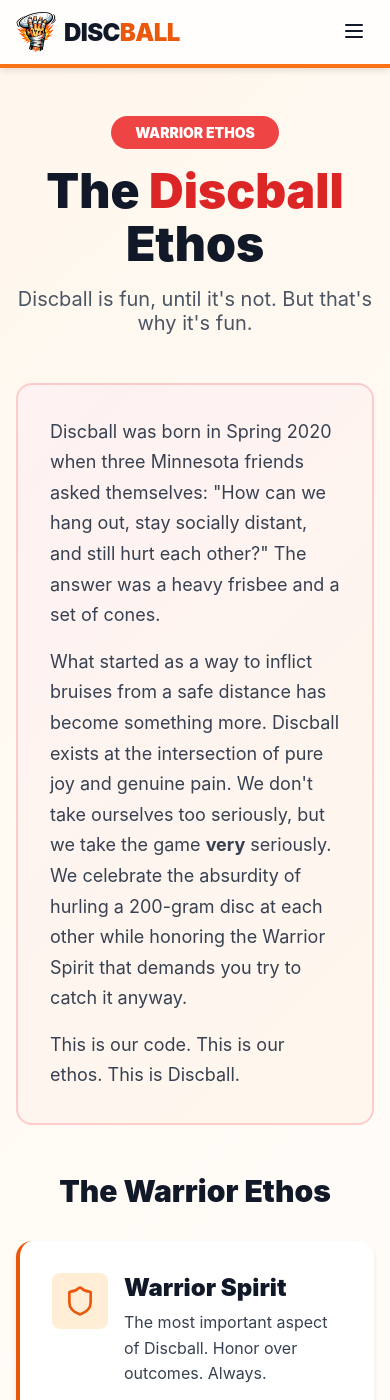
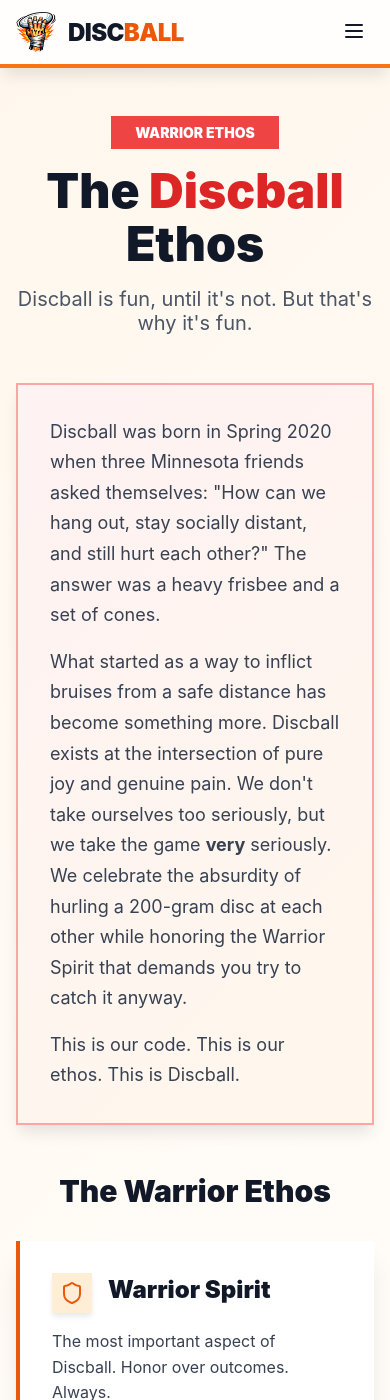
Before and after one commit to joshcutler/discball.ninja, a Jekyll site: the page built from the-ethos.html, in a window 390 px wide and 1400 px high. Built offline with Jekyll 4.4.1, drawn with Linux system fonts in a browser that asks for light colours.

Commit message:
Update styling to match Figma design and improve mobile layouts
- Adopt Figma color scheme: darker hero gradient, sharp corners, heavier shadows
- Update border colors to match Figma (-300 shades for intro boxes, FAQ items)
- Remove emojis from rules page Outs & Elimination section
- Restructure safety box so icon+title row sits above body text on mobile
- Ethos value cards: show subtitle below icon+title on mobile, inline on desktop
- Smaller value icons on mobile with proper vertical alignment

Co-Authored-By: Claude Opus 4.6 <noreply@anthropic.com>

```diff
--- a/assets/css/style.css
+++ b/assets/css/style.css
@@ -37,7 +37,7 @@ img {
   position: sticky;
   top: 0;
   z-index: 50;
-  box-shadow: 0 4px 6px -1px rgba(0, 0, 0, 0.1);
+  box-shadow: 0 10px 15px -3px rgba(0, 0, 0, 0.1);
 }
 
 .nav-inner {
@@ -53,7 +53,7 @@ img {
 .nav-logo {
   display: flex;
   align-items: center;
-  gap: 0.5rem;
+  gap: 0.75rem;
 }
 
 .nav-logo-img {
@@ -98,7 +98,7 @@ img {
 .nav-links a.active {
   background: #f97316;
   color: white;
-  box-shadow: 0 4px 6px -1px rgba(0, 0, 0, 0.1);
+  box-shadow: 0 10px 15px -3px rgba(0, 0, 0, 0.1);
 }
 
 .nav-mobile-toggle {
@@ -162,8 +162,8 @@ img {
 .hero-gradient {
   position: absolute;
   inset: 0;
-  background: linear-gradient(135deg, #ea580c, #dc2626, #7e22ce);
-  opacity: 0.9;
+  background: linear-gradient(135deg, #ea580c, #b91c1c, #111827);
+  opacity: 0.95;
 }
 
 .hero-bg {
@@ -172,7 +172,7 @@ img {
   background-size: cover;
   background-position: center;
   background-image: url("https://images.unsplash.com/photo-1772418306798-db30a1f8eeb7?crop=entropy&cs=tinysrgb&fit=max&fm=jpg&ixid=M3w3Nzg4Nzd8MHwxfHNlYXJjaHwxfHxmcmlzYmVlJTIwYWN0aW9uJTIwc3BvcnRzfGVufDF8fHx8MTc3MzA3ODQ2Nnww&ixlib=rb-4.1.0&q=80&w=1080&utm_source=figma&utm_medium=referral");
-  opacity: 0.2;
+  opacity: 0.15;
 }
 
 .hero-content {
@@ -189,8 +189,7 @@ img {
   background: #facc15;
   color: #111827;
   padding: 0.5rem 1rem;
-  border-radius: 9999px;
-  box-shadow: 0 4px 6px -1px rgba(0, 0, 0, 0.1);
+  box-shadow: 0 25px 50px -12px rgba(0, 0, 0, 0.25);
   transform: rotate(-2deg);
   font-weight: 900;
 }
@@ -324,8 +323,8 @@ img {
 
 .feature-card {
   padding: 1.5rem;
-  border-radius: 0.75rem;
   text-align: center;
+  box-shadow: 0 10px 15px -3px rgba(0, 0, 0, 0.1);
 }
 
 .feature-card.orange {
@@ -337,11 +336,11 @@ img {
 }
 
 .feature-card.purple {
-  background: linear-gradient(135deg, #f3e8ff, #e9d5ff);
+  background: linear-gradient(135deg, #fef9c3, #fde68a);
 }
 
 .feature-card.blue {
-  background: linear-gradient(135deg, #dbeafe, #bfdbfe);
+  background: linear-gradient(135deg, #ffedd5, #fecaca);
 }
 
 .feature-card svg {
@@ -356,8 +355,8 @@ img {
 
 .feature-card.orange svg { stroke: #ea580c; }
 .feature-card.red svg { stroke: #dc2626; }
-.feature-card.purple svg { stroke: #9333ea; }
-.feature-card.blue svg { stroke: #2563eb; }
+.feature-card.purple svg { stroke: #ca8a04; }
+.feature-card.blue svg { stroke: #ea580c; }
 
 .feature-card h3 {
   font-weight: 900;
@@ -384,10 +383,10 @@ img {
 .link-card {
   background: white;
   padding: 2rem;
-  border-radius: 1rem;
-  box-shadow: 0 4px 6px -1px rgba(0, 0, 0, 0.1);
+  box-shadow: 0 20px 25px -5px rgba(0, 0, 0, 0.1);
   transition: all 0.2s;
   display: block;
+  border-left: 4px solid;
 }
 
 .link-card:hover {
@@ -395,23 +394,23 @@ img {
   transform: scale(1.05);
 }
 
-.link-card.orange-top { border-top: 4px solid #f97316; }
-.link-card.red-top { border-top: 4px solid #ef4444; }
-.link-card.purple-top { border-top: 4px solid #a855f7; }
+.link-card.orange-top { border-left-color: #f97316; }
+.link-card.red-top { border-left-color: #ef4444; }
+.link-card.purple-top { border-left-color: #eab308; }
 
 .link-card-icon {
   width: 4rem;
   height: 4rem;
-  border-radius: 50%;
   display: flex;
   align-items: center;
   justify-content: center;
   margin-bottom: 1rem;
+  box-shadow: 0 4px 6px -1px rgba(0, 0, 0, 0.1);
 }
 
 .link-card-icon.orange { background: #ffedd5; }
 .link-card-icon.red { background: #fee2e2; }
-.link-card-icon.purple { background: #f3e8ff; }
+.link-card-icon.purple { background: #fef9c3; }
 
 .link-card-icon svg {
   width: 32px;
@@ -424,7 +423,7 @@ img {
 
 .link-card-icon.orange svg { stroke: #ea580c; }
 .link-card-icon.red svg { stroke: #dc2626; }
-.link-card-icon.purple svg { stroke: #9333ea; }
+.link-card-icon.purple svg { stroke: #ca8a04; }
 
 .link-card h3 {
   font-size: 1.5rem;
@@ -440,7 +439,7 @@ img {
 
 /* ===== CTA Section ===== */
 .cta-section {
-  background: linear-gradient(to right, #f97316, #dc2626);
+  background: linear-gradient(to right, #ea580c, #b91c1c);
   padding: 4rem 1rem;
 }
 
@@ -465,12 +464,12 @@ img {
 }
 
 .cta-quote {
-  background: rgba(255, 255, 255, 0.2);
+  background: rgba(0, 0, 0, 0.3);
   backdrop-filter: blur(12px);
   -webkit-backdrop-filter: blur(12px);
-  border-radius: 1rem;
   padding: 2rem;
-  border: 2px solid rgba(255, 255, 255, 0.3);
+  border: 2px solid rgba(255, 255, 255, 0.2);
+  box-shadow: 0 25px 50px -12px rgba(0, 0, 0, 0.25);
 }
 
 .cta-quote p {
@@ -501,7 +500,7 @@ img {
   display: flex;
   align-items: center;
   justify-content: center;
-  gap: 0.5rem;
+  gap: 0.75rem;
   margin-bottom: 1rem;
 }
 
@@ -545,7 +544,6 @@ img {
   display: inline-block;
   color: white;
   padding: 0.5rem 1.5rem;
-  border-radius: 9999px;
   margin-bottom: 1rem;
   font-weight: 900;
   font-size: 0.875rem;
@@ -553,7 +551,7 @@ img {
 
 .page-badge.orange { background: #f97316; }
 .page-badge.red { background: #ef4444; }
-.page-badge.purple { background: #a855f7; }
+.page-badge.purple { background: #eab308; color: #111827; }
 
 .page-header h1 {
   font-size: 3rem;
@@ -565,7 +563,7 @@ img {
 
 .page-header h1 span.orange { color: #ea580c; }
 .page-header h1 span.red { color: #dc2626; }
-.page-header h1 span.purple { color: #9333ea; }
+.page-header h1 span.purple { color: #ca8a04; }
 
 .page-header .subtitle {
   font-size: 1.25rem;
@@ -574,25 +572,25 @@ img {
 
 /* Intro Box */
 .intro-box {
-  border-radius: 1rem;
   padding: 2rem;
   margin-bottom: 3rem;
   border: 2px solid;
+  box-shadow: 0 10px 15px -3px rgba(0, 0, 0, 0.1);
 }
 
 .intro-box.orange {
   background: linear-gradient(135deg, #fff7ed, #fef2f2);
-  border-color: #fed7aa;
+  border-color: #fdba74;
 }
 
 .intro-box.red {
   background: linear-gradient(135deg, #fef2f2, #fff7ed);
-  border-color: #fecaca;
+  border-color: #fca5a5;
 }
 
 .intro-box.purple {
-  background: linear-gradient(135deg, #faf5ff, #eff6ff);
-  border-color: #e9d5ff;
+  background: linear-gradient(135deg, #fefce8, #fff7ed);
+  border-color: #fde047;
 }
 
 .intro-box p {
@@ -658,7 +656,6 @@ img {
 
 .card {
   background: white;
-  border-radius: 0.75rem;
   padding: 1.5rem;
   box-shadow: 0 4px 6px -1px rgba(0, 0, 0, 0.1);
 }
@@ -677,9 +674,8 @@ img {
 /* Numbered steps */
 .step-card {
   background: white;
-  border-radius: 0.75rem;
   padding: 1.5rem;
-  box-shadow: 0 4px 6px -1px rgba(0, 0, 0, 0.1);
+  box-shadow: 0 20px 25px -5px rgba(0, 0, 0, 0.1);
   border-left: 4px solid;
 }
 
@@ -698,7 +694,6 @@ img {
 .step-number {
   width: 2rem;
   height: 2rem;
-  border-radius: 50%;
   display: flex;
   align-items: center;
   justify-content: center;
@@ -727,9 +722,8 @@ img {
 /* Special rule items */
 .special-rule {
   background: white;
-  border-radius: 0.75rem;
   padding: 1rem 1.5rem;
-  box-shadow: 0 4px 6px -1px rgba(0, 0, 0, 0.1);
+  box-shadow: 0 10px 15px -3px rgba(0, 0, 0, 0.1);
   display: flex;
   align-items: flex-start;
   gap: 0.75rem;
@@ -752,7 +746,6 @@ img {
 
 /* Pro tips box */
 .tips-box {
-  border-radius: 1rem;
   padding: 2rem;
   border: 2px solid #fde68a;
   background: linear-gradient(135deg, #fefce8, #fff7ed);
@@ -785,14 +778,17 @@ img {
 .safety-box {
   background: #fef2f2;
   border: 2px solid #fca5a5;
-  border-radius: 1rem;
   padding: 2rem;
-  display: flex;
-  align-items: flex-start;
-  gap: 1rem;
 }
 
-.safety-box svg {
+.safety-header {
+  display: flex;
+  align-items: center;
+  gap: 1rem;
+  margin-bottom: 0.75rem;
+}
+
+.safety-header svg {
   width: 32px;
   height: 32px;
   stroke: #dc2626;
@@ -801,14 +797,12 @@ img {
   stroke-linecap: round;
   stroke-linejoin: round;
   flex-shrink: 0;
-  margin-top: 0.25rem;
 }
 
 .safety-box h3 {
   font-size: 1.25rem;
   font-weight: 900;
   color: #111827;
-  margin-bottom: 0.5rem;
 }
 
 .safety-box p {
@@ -847,9 +841,8 @@ img {
 
 .value-card {
   background: white;
-  border-radius: 1rem;
   padding: 2rem;
-  box-shadow: 0 4px 6px -1px rgba(0, 0, 0, 0.1);
+  box-shadow: 0 20px 25px -5px rgba(0, 0, 0, 0.1);
   border-left: 4px solid;
   margin-bottom: 1.5rem;
 }
@@ -870,11 +863,11 @@ img {
 
 .value-icon {
   padding: 0.75rem;
-  border-radius: 0.5rem;
   flex-shrink: 0;
   display: flex;
   align-items: center;
   justify-content: center;
+  box-shadow: 0 4px 6px -1px rgba(0, 0, 0, 0.1);
 }
 
 .value-icon.yellow { background: #fef9c3; }
@@ -907,10 +900,16 @@ img {
   margin-bottom: 0.5rem;
 }
 
-.value-card > .value-header + p {
+.value-desc-desktop {
   color: #374151;
+  line-height: 1.6;
+}
+
+.value-desc-mobile {
+  display: none;
+  color: #374151;
+  line-height: 1.6;
   margin-bottom: 0.75rem;
-  line-height: 1.6;
 }
 
 .value-list {
@@ -943,7 +942,6 @@ img {
 /* Oath */
 .oath-box {
   background: linear-gradient(135deg, #dc2626, #ea580c);
-  border-radius: 1rem;
   padding: 2rem;
   color: white;
   box-shadow: 0 25px 50px -12px rgba(0, 0, 0, 0.25);
@@ -960,7 +958,6 @@ img {
 /* Closing box */
 .closing-box {
   background: #f9fafb;
-  border-radius: 1rem;
   padding: 2rem;
   text-align: center;
 }
@@ -1000,15 +997,14 @@ img {
 
 .faq-item {
   background: white;
-  border-radius: 0.75rem;
-  box-shadow: 0 4px 6px -1px rgba(0, 0, 0, 0.1);
+  box-shadow: 0 20px 25px -5px rgba(0, 0, 0, 0.1);
   overflow: hidden;
-  border: 2px solid #f3f4f6;
+  border-left: 4px solid #fdba74;
   transition: border-color 0.2s;
 }
 
 .faq-item:hover {
-  border-color: #fed7aa;
+  border-left-color: #fb923c;
 }
 
 .faq-toggle {
@@ -1091,7 +1087,6 @@ img {
 .faq-cta {
   margin-top: 3rem;
   background: linear-gradient(to right, #f97316, #dc2626);
-  border-radius: 1rem;
   padding: 2rem;
   text-align: center;
   color: white;
@@ -1171,4 +1166,25 @@ img {
   .card-stack {
     padding-left: 0;
   }
+
+  .value-desc-desktop {
+    display: none;
+  }
+
+  .value-desc-mobile {
+    display: block;
+  }
+
+  .value-header {
+    align-items: center;
+  }
+
+  .value-icon {
+    padding: 0.5rem;
+  }
+
+  .value-icon svg {
+    width: 24px;
+    height: 24px;
+  }
 }
--- a/the-ethos.html
+++ b/the-ethos.html
@@ -44,9 +44,10 @@ nav_id: ethos
           </div>
           <div>
             <h3>Warrior Spirit</h3>
-            <p style="color:#374151;line-height:1.6">The most important aspect of Discball. Honor over outcomes. Always.</p>
+            <p class="value-desc-desktop">The most important aspect of Discball. Honor over outcomes. Always.</p>
           </div>
         </div>
+        <p class="value-desc-mobile">The most important aspect of Discball. Honor over outcomes. Always.</p>
         <ul class="value-list">
           <li><span class="bullet orange">&#8226;</span><span>Be a badass. Getting hurt is good. Getting injured is not. Know the difference.</span></li>
           <li><span class="bullet orange">&#8226;</span><span>Try hard, even when it's strategically bad to do so</span></li>
@@ -64,9 +65,10 @@ nav_id: ethos
           </div>
           <div>
             <h3>Shit Talking</h3>
-            <p style="color:#374151;line-height:1.6">Highly encouraged. If not required.</p>
+            <p class="value-desc-desktop">Highly encouraged. If not required.</p>
           </div>
         </div>
+        <p class="value-desc-mobile">Highly encouraged. If not required.</p>
         <ul class="value-list">
           <li><span class="bullet red">&#8226;</span><span>Getting your opponent on tilt is a legitimate strategy</span></li>
           <li><span class="bullet red">&#8226;</span><span>Creative trash talk is an art form. Master it.</span></li>
@@ -84,9 +86,10 @@ nav_id: ethos
           </div>
           <div>
             <h3>Year Round</h3>
-            <p style="color:#374151;line-height:1.6">Discball is a year-round sport. Playing in the winter just makes it hurt more.</p>
+            <p class="value-desc-desktop">Discball is a year-round sport. Playing in the winter just makes it hurt more.</p>
           </div>
         </div>
+        <p class="value-desc-mobile">Discball is a year-round sport. Playing in the winter just makes it hurt more.</p>
         <ul class="value-list">
           <li><span class="bullet blue">&#8226;</span><span>Rain, snow, sleet, heat. None of these are excuses.</span></li>
           <li><span class="bullet blue">&#8226;</span><span>Cold hands make catches harder and drops funnier</span></li>
@@ -103,9 +106,10 @@ nav_id: ethos
           </div>
           <div>
             <h3>Pain is the Point</h3>
-            <p style="color:#374151;line-height:1.6">Discball is fun, until it's not. But that's why it's fun.</p>
+            <p class="value-desc-desktop">Discball is fun, until it's not. But that's why it's fun.</p>
           </div>
         </div>
+        <p class="value-desc-mobile">Discball is fun, until it's not. But that's why it's fun.</p>
         <ul class="value-list">
           <li><span class="bullet yellow">&#8226;</span><span>The heavier the disc, the better the bruises</span></li>
           <li><span class="bullet yellow">&#8226;</span><span>A Buzzsaw to the thigh builds character</span></li>
@@ -123,9 +127,10 @@ nav_id: ethos
           </div>
           <div>
             <h3>Honor</h3>
-            <p style="color:#374151;line-height:1.6">Self-policed. Self-governed. The game only works if you're honest.</p>
+            <p class="value-desc-desktop">Self-policed. Self-governed. The game only works if you're honest.</p>
           </div>
         </div>
+        <p class="value-desc-mobile">Self-policed. Self-governed. The game only works if you're honest.</p>
         <ul class="value-list">
           <li><span class="bullet purple">&#8226;</span><span>Call your own outs. Nobody else should have to.</span></li>
           <li><span class="bullet purple">&#8226;</span><span>Disputes go to the non-involved player. Accept the ruling.</span></li>
@@ -142,9 +147,10 @@ nav_id: ethos
           </div>
           <div>
             <h3>Spectators Welcome</h3>
-            <p style="color:#374151;line-height:1.6">If you're watching, you better be loud.</p>
+            <p class="value-desc-desktop">If you're watching, you better be loud.</p>
           </div>
         </div>
+        <p class="value-desc-mobile">If you're watching, you better be loud.</p>
         <ul class="value-list">
           <li><span class="bullet green">&#8226;</span><span>Cheer the catches. Jeer the drops.</span></li>
           <li><span class="bullet green">&#8226;</span><span>Pick a favorite and let everyone know about it</span></li>
```
Also changed, not shown: the-rules.html (+4 -8 lines).
